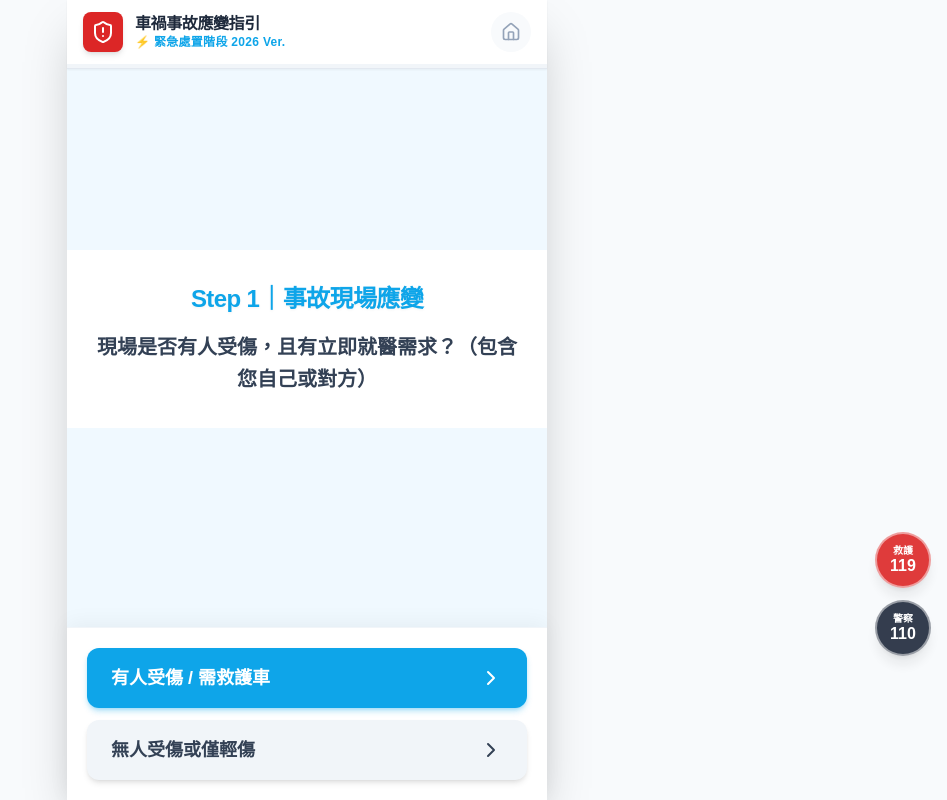
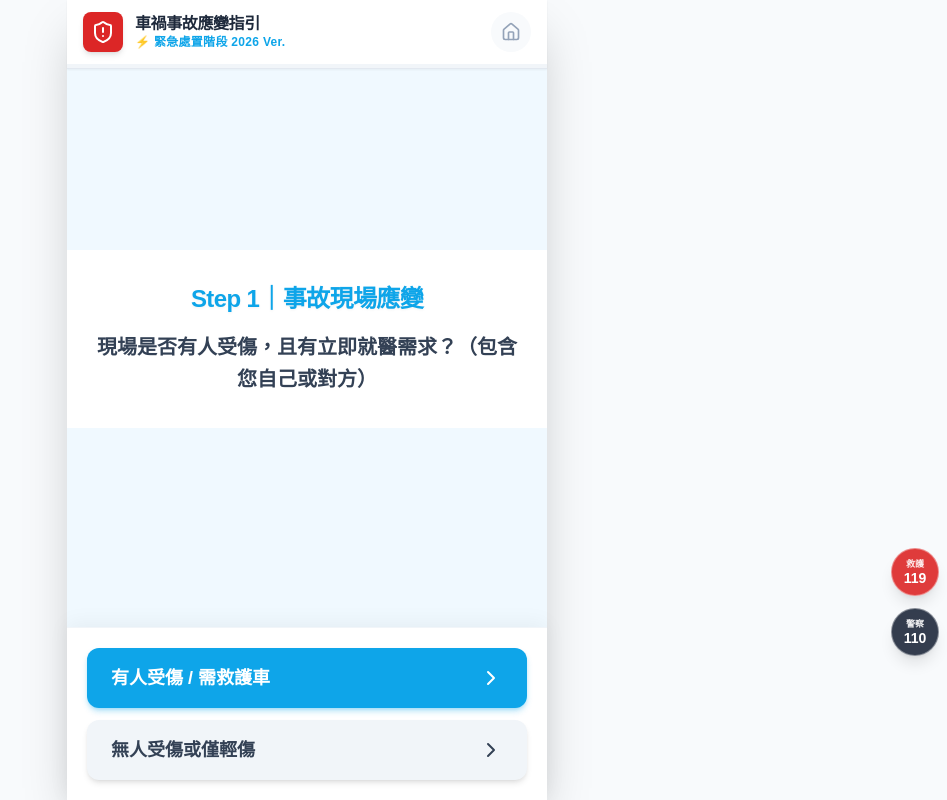
Before and after one commit to lovehinalh-ux/Car-Accident-test, a React (Vite) app: page / in a window 1280 px wide. Shown: the whole page, without its empty margins (333-1280 px from the left). Built offline with nearby package versions, Linux system fonts and the light colour scheme.

Commit message:
fix(ux): hide FAB on step 3+, reduce FAB size details

```diff
--- a/App.tsx
+++ b/App.tsx
@@ -187,28 +187,30 @@ const App: React.FC = () => {
         </div>
       </footer>
 
-      {/* Quick Action Dial Buttons for All Phases (Persistent) */}
-      <div className="fixed bottom-36 right-4 z-50 flex flex-col gap-3 group">
+      {/* Quick Action Dial Buttons for All Phases (Persistent only for initial phases) */}
+      {(currentStep.phase === Phase.IMMEDIATE) && (
+        <div className="fixed bottom-36 right-4 z-50 flex flex-col gap-3 group translate-x-2">
           {/* Ambulance 119 */}
           <a
             href="tel:119"
-          className="w-14 h-14 bg-red-600 text-white rounded-full flex flex-col items-center justify-center shadow-lg border-2 border-white/50 active:scale-90 transition-transform hover:scale-110 opacity-90 hover:opacity-100"
+            className="w-12 h-12 bg-red-600/90 backdrop-blur-sm text-white rounded-full flex flex-col items-center justify-center shadow-lg border border-white/40 active:scale-90 transition-transform hover:scale-110"
             title="撥打 119"
           >
-          <span className="font-bold text-[10px] leading-none mb-0.5">救護</span>
-          <span className="font-black text-base leading-none">119</span>
+            <span className="font-bold text-[9px] leading-none mb-0.5 opacity-90">救護</span>
+            <span className="font-black text-sm leading-none">119</span>
           </a>
 
           {/* Police 110 */}
           <a
             href="tel:110"
-          className="w-14 h-14 bg-slate-800 text-white rounded-full flex flex-col items-center justify-center shadow-lg border-2 border-white/50 active:scale-90 transition-transform hover:scale-110 opacity-90 hover:opacity-100"
+            className="w-12 h-12 bg-slate-800/90 backdrop-blur-sm text-white rounded-full flex flex-col items-center justify-center shadow-lg border border-white/40 active:scale-90 transition-transform hover:scale-110"
             title="撥打 110"
           >
-          <span className="font-bold text-[10px] leading-none mb-0.5">警察</span>
-          <span className="font-black text-base leading-none">110</span>
+            <span className="font-bold text-[9px] leading-none mb-0.5 opacity-90">警察</span>
+            <span className="font-black text-sm leading-none">110</span>
           </a>
         </div>
+      )}
     </div>
   );
 };
```
Lines whose indentation alone changed are shown as unchanged.
